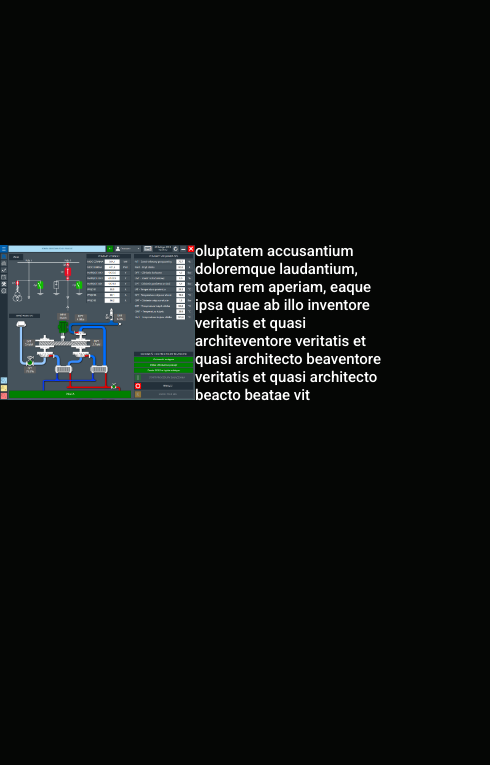
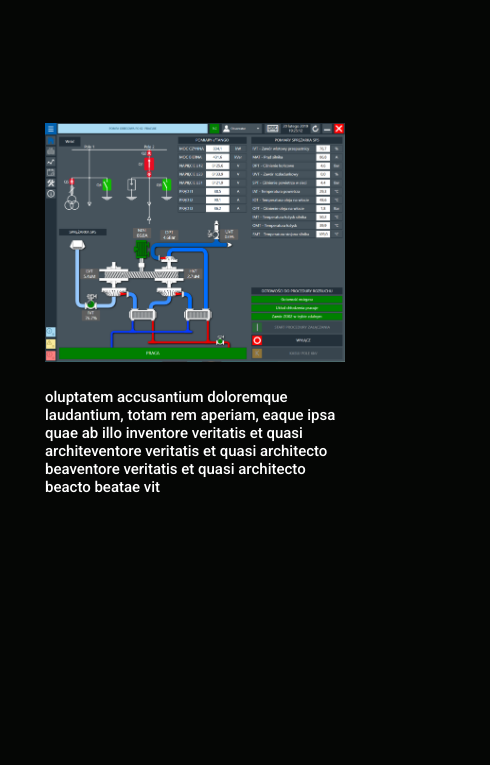
Before and after one commit to KacperDrewniak/eFOLZON, a plain HTML site: page index.html in a window 390 px wide. Shown: the part 1580-2345 px from the top of the page, 490 px wide, since content can reach past the window. Drawn offline with nearby package versions, Linux system fonts and the light colour scheme.

Commit message:
Next Fixed

```diff
--- a/css/style.sass
+++ b/css/style.sass
@@ -463,7 +463,7 @@ footer
 
 @media (max-width: 768px)
     main section
-        flex-direction: columen
+        flex-direction: column
     main section:nth-child(odd)
         flex-direction: column-reverse
     main section:nth-child(5)
```
Also changed, not shown: css/style.css, css/style.min.css.
